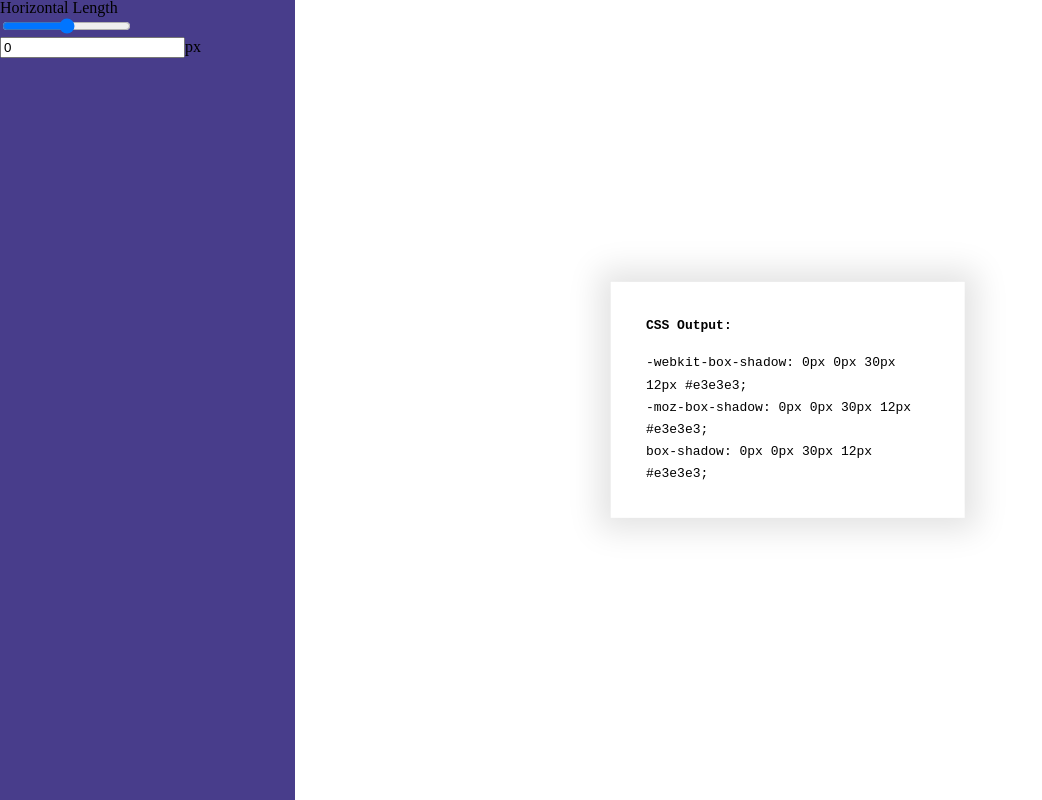
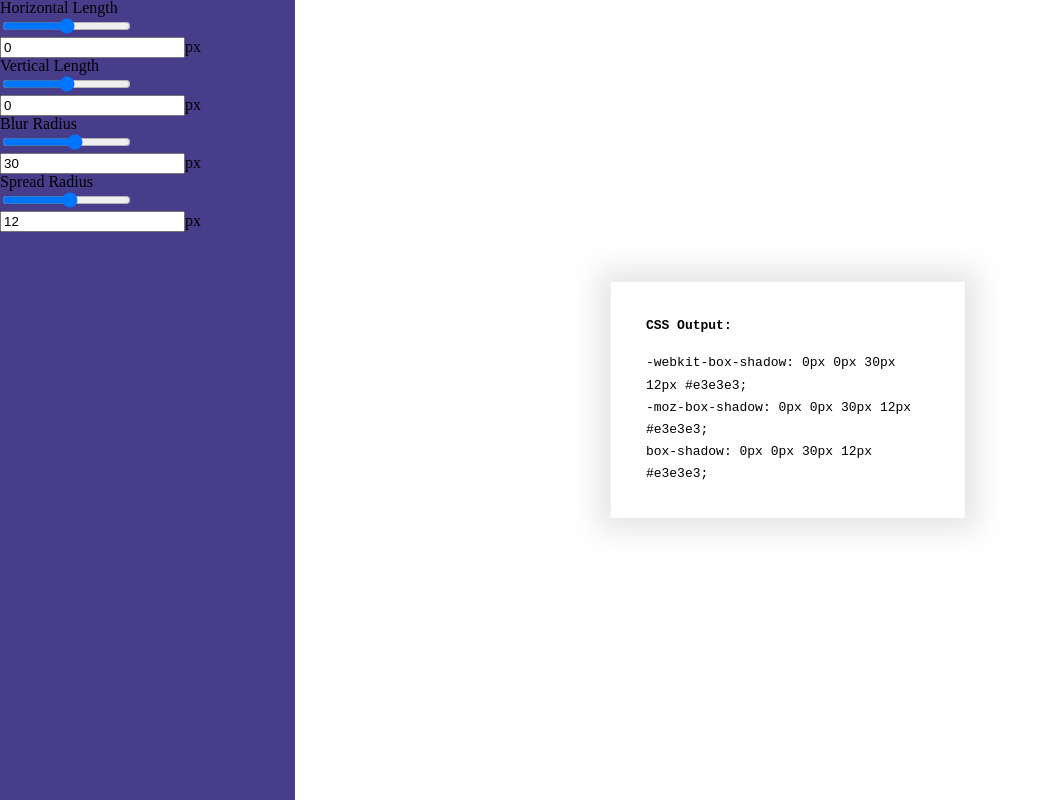
Before and after one commit to kourosh-neyestani/CSS-Box-Shadow-Generator, a React (Create React App) app: page / in a window 1280 px wide. Shown: the whole page, without its empty margins (0-1042 px from the left). Built offline with nearby package versions, Linux system fonts and the light colour scheme.

Commit message:
Added range sliders for generate V, H, B, S

```diff
--- a/src/pages/Home/index.js
+++ b/src/pages/Home/index.js
@@ -25,16 +25,48 @@ function Home(props) {
     const handleChange = (type, event) => {
         switch (type) {
             case 'horizontal':
-                let state;
-                let value = event.target.value;
-                if (value <= -200) {
-                    state = -200;
-                } else if (value >= 200) {
-                    state = 200;
+                let stateHorizontal;
+                if (event.target.value <= -200) {
+                    stateHorizontal = -200;
+                } else if (event.target.value >= 200) {
+                    stateHorizontal = 200;
                 } else {
-                    state = value;
+                    stateHorizontal = event.target.value;
                 }
-                setHorizontal(state);
+                setHorizontal(stateHorizontal);
+                break;
+            case 'vertical':
+                let stateVertical;
+                if (event.target.value <= -200) {
+                    stateVertical = -200;
+                } else if (event.target.value >= 200) {
+                    stateVertical = 200;
+                } else {
+                    stateVertical = event.target.value;
+                }
+                setVertical(stateVertical);
+                break;
+            case 'blur':
+                let stateBlur;
+                if (event.target.value <= -200) {
+                    stateBlur = -200;
+                } else if (event.target.value >= 200) {
+                    stateBlur = 200;
+                } else {
+                    stateBlur = event.target.value;
+                }
+                setBlur(stateBlur);
+                break;
+            case 'size':
+                let stateSize;
+                if (event.target.value <= -200) {
+                    stateSize = -200;
+                } else if (event.target.value >= 200) {
+                    stateSize = 200;
+                } else {
+                    stateSize = event.target.value;
+                }
+                setSize(stateSize);
                 break;
             default:
                 return false;
@@ -53,6 +85,36 @@ function Home(props) {
                             label="Horizontal Length"
                             value={horizontal}
                             onChange={(event) => handleChange("horizontal", event)}
+                        />
+                    </div>
+                    <div className="form-item">
+                        <InputRangeSlider
+                            min={-200}
+                            max={200}
+                            step={1}
+                            label="Vertical Length"
+                            value={vertical}
+                            onChange={(event) => handleChange("vertical", event)}
+                        />
+                    </div>
+                    <div className="form-item">
+                        <InputRangeSlider
+                            min={-200}
+                            max={200}
+                            step={1}
+                            label="Blur Radius"
+                            value={blur}
+                            onChange={(event) => handleChange("blur", event)}
+                        />
+                    </div>
+                    <div className="form-item">
+                        <InputRangeSlider
+                            min={-200}
+                            max={200}
+                            step={1}
+                            label="Spread Radius"
+                            value={size}
+                            onChange={(event) => handleChange("size", event)}
                         />
                     </div>
                 </div>
```
